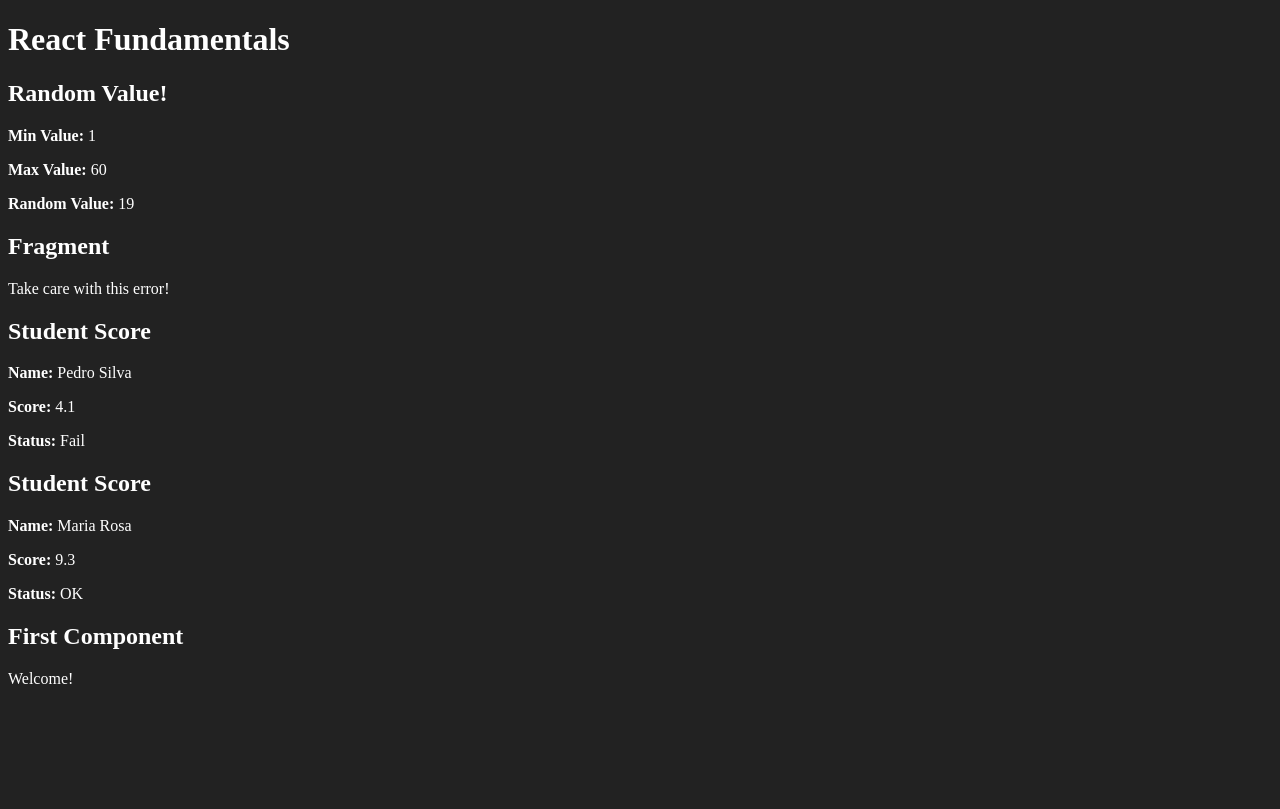
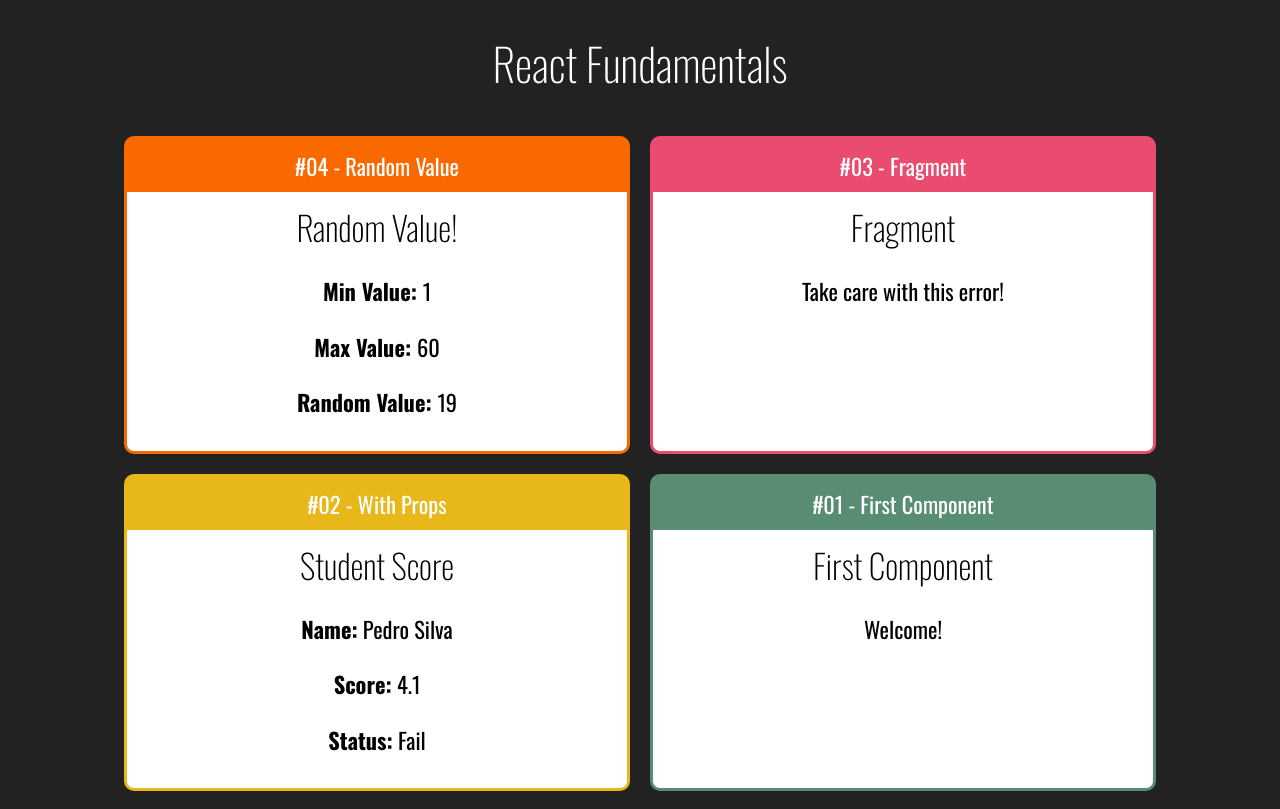
Before and after one commit to MagnunAVF/react-redux-skills, a React (Create React App) app in the folder react-fundamentals/: page / in a window 1280 px wide. Built offline with nearby package versions, Linux system fonts and the light colour scheme.

Commit message:
react-fundamentals: Create card layout component

```diff
--- a/react-fundamentals/public/index.html
+++ b/react-fundamentals/public/index.html
@@ -11,6 +11,12 @@
     />
     <link rel="apple-touch-icon" href="%PUBLIC_URL%/logo192.png" />
     <link rel="manifest" href="%PUBLIC_URL%/manifest.json" />
+    <link rel="preconnect" href="https://fonts.googleapis.com" />
+    <link rel="preconnect" href="https://fonts.gstatic.com" crossorigin />
+    <link
+      href="https://fonts.googleapis.com/css2?family=Oswald:wght@200;300;400;500;600;700&display=swap"
+      rel="stylesheet"
+    />
     <title>React App</title>
   </head>
   <body>
--- /dev/null
+++ b/react-fundamentals/src/App.css
@@ -0,0 +1,5 @@
+.App .Cards {
+  display: flex;
+  justify-content: center;
+  flex-wrap: wrap;
+}
--- a/react-fundamentals/src/App.jsx
+++ b/react-fundamentals/src/App.jsx
@@ -1,17 +1,32 @@
+import "./App.css";
 import React from "react";
 
+import Card from "./components/layout/Card";
 import Random from "./components/basics/Random";
 import Fragment from "./components/basics/Fragment";
 import WithProps from "./components/basics/WithProps";
 import First from "./components/basics/First";
 
 export default (_) => (
-  <div id="app">
+  <div className="App">
     <h1>React Fundamentals</h1>
-    <Random min={1} max={60} />
-    <Fragment />
-    <WithProps title="Student Score" student="Pedro Silva" score={4.1} />
-    <WithProps title="Student Score" student="Maria Rosa" score={9.3} />
-    <First></First>
+
+    <div className="Cards">
+      <Card title="#04 - Random Value" color="#FA6900">
+        <Random min={1} max={60} />
+      </Card>
+
+      <Card title="#03 - Fragment" color="#E94C6F">
+        <Fragment />
+      </Card>
+
+      <Card title="#02 - With Props" color="#E8B71A">
+        <WithProps title="Student Score" student="Pedro Silva" score={4.1} />
+      </Card>
+
+      <Card title="#01 - First Component" color="#588C73">
+        <First></First>
+      </Card>
+    </div>
   </div>
 );
--- /dev/null
+++ b/react-fundamentals/src/components/layout/Card.css
@@ -0,0 +1,23 @@
+.Card {
+  display: flex;
+  flex-direction: column;
+  min-width: 500px;
+  max-width: 500px;
+  border: 3px solid;
+  border-radius: 10px;
+  overflow: hidden;
+  margin: 10px;
+}
+
+.Card .Title {
+  display: flex;
+  justify-content: center;
+  padding: 10px 0px;
+}
+
+.Card .Content {
+  flex-grow: 1;
+  background-color: #fff;
+  color: #000;
+  padding: 10px;
+}
--- /dev/null
+++ b/react-fundamentals/src/components/layout/Card.jsx
@@ -0,0 +1,16 @@
+import "./Card.css";
+import React from "react";
+
+export default (props) => {
+  const defaultColor = "#F00";
+  const cardStyle = {
+    backgroundColor: props.color || defaultColor,
+    borderColor: props.color || defaultColor,
+  };
+  return (
+    <div className="Card" style={cardStyle}>
+      <div className="Title">{props.title}</div>
+      <div className="Content">{props.children}</div>
+    </div>
+  );
+};
--- a/react-fundamentals/src/index.css
+++ b/react-fundamentals/src/index.css
@@ -1,4 +1,18 @@
 body {
-    background-color: #222;
-    color: #fff;
+  font-family: Oswald;
+  background-color: #222;
+  color: #fff;
+  text-align: center;
+  font-size: 1.4rem;
 }
+
+h1,
+h2,
+h3 {
+  font-weight: 200;
+}
+
+h2,
+h3 {
+  margin: 0;
+}
```
